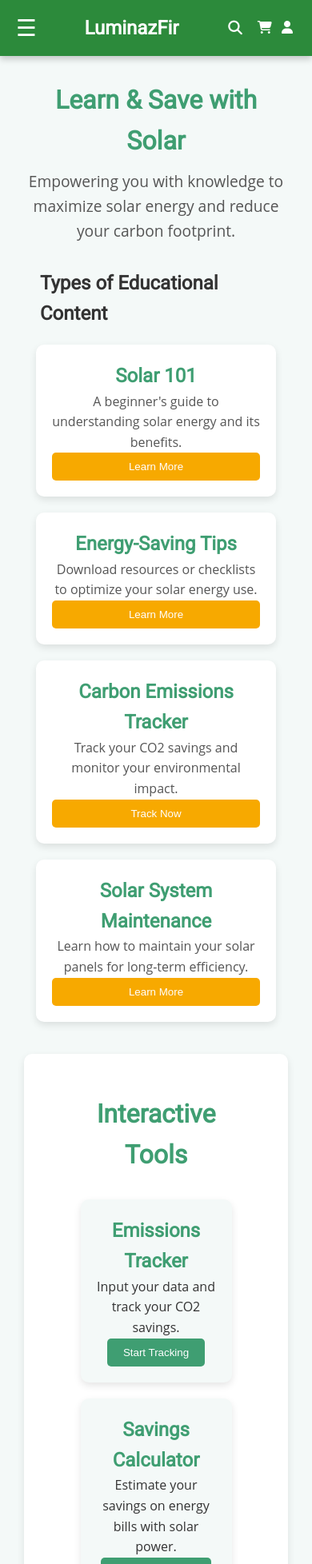
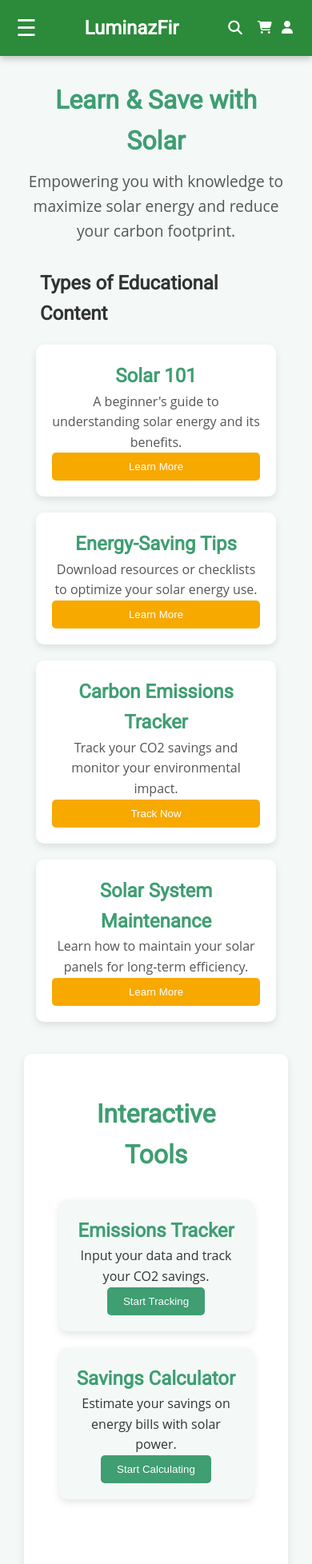
Before and after one commit to superstephgreat/LuminazFir, a React (Create React App) app in the folder luminazfir-frontend/: page /educational in a window 390 px wide. Shown: the top 1956 px of the page at 80% size. Built offline with nearby package versions, Linux system fonts and the light colour scheme.

Commit message:
Commit for LuminazFir

```diff
--- a/luminazfir-frontend/src/styles/Dashboard.css
+++ b/luminazfir-frontend/src/styles/Dashboard.css
@@ -140,7 +140,7 @@ a:hover {
     display: block;
     position: fixed;
     top: 30px;
-    left: 40px;
+    left: 2px;
 
   }
 
--- a/luminazfir-frontend/src/styles/Educational.css
+++ b/luminazfir-frontend/src/styles/Educational.css
@@ -205,7 +205,7 @@
     padding: 20px;
     border-radius: 10px;
     box-shadow: 0 4px 10px rgba(0, 0, 0, 0.1);
-    width: 70%;
+    width: 90%;
     text-align: center;
     margin-bottom: 20px;
 }
```
